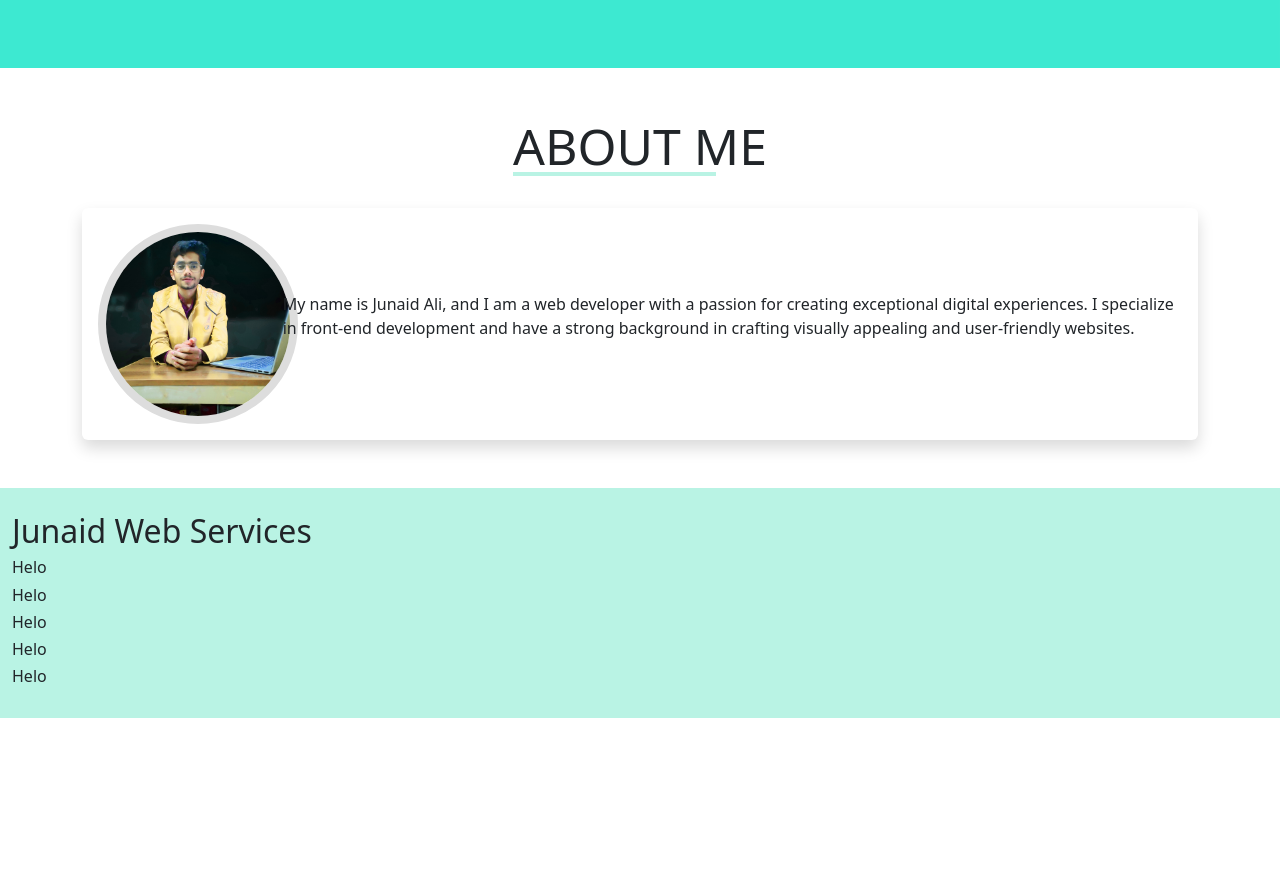
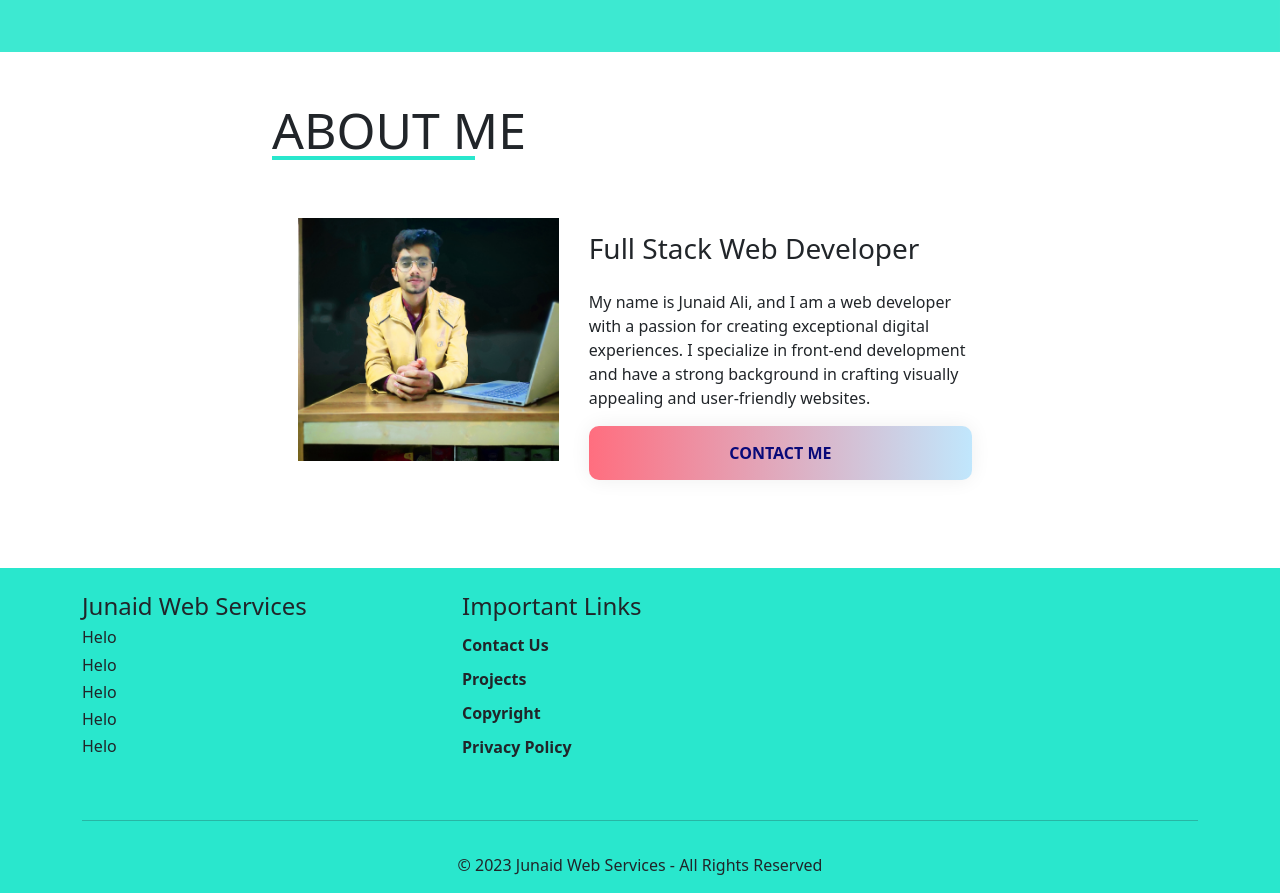
Before and after one commit to I-amCoder/i-amcoder.github.io, a React (Create React App) app: page / in a window 1280 px wide. Shown: the part 748-1641 px from the top of the page. Before the commit the page ends 1466 px from the top, so only its background shows below. Built offline with nearby package versions, Linux system fonts and the light colour scheme.

Commit message:
improved

```diff
--- a/src/App.css
+++ b/src/App.css
@@ -4,7 +4,7 @@
   --main-bg-color: ##f4f4f4;
   --main-light-color: ##f4f4f4;
   --main-dark-color: #152246;
-  --main-primary-color: #b9f3e4;
+  --main-primary-color: #29e7cd;
   --main-secondary-color: #a1a4b0;
   --main-tertiary-color: #9e8b6d;
 }
@@ -45,20 +45,7 @@ body {
 .right-content {
   margin-top: 100px;
 }
-@media (max-width: 768px) {
-  .header {
-    height: auto;
-    background-size: auto 200px;
-  }
-  .right-content {
-    /* text-align: center; */
-    padding: 0 30px;
-    margin-top: 50px;
-  }
-  .title {
-    font-size: 25px !important;
-  }
-}
+
 
 .header-btn {
   justify-self: flex-start;
@@ -74,15 +61,25 @@ body {
 .about-card {
   padding: 1rem;
   border: none;
+  display: flex;
+  flex-direction: row;
+  transition: 1s ease;
+  /* align-items: center; */
 }
 .about-subtitle{
   text-align: start !important;
 }
-.about-img {
-  width: 200px;
-  height: 200px;
-  border-radius: 50%;
-  border: 8px solid #ddd;
+.about-left-section{
+  padding: 10px;
+}
+.abuot-right-section{
+  padding: 20px ;
+}
+.about-left-section .about-img {
+  width: 100%;
+  height: auto;
+  /* border-radius: 50%;
+  border: 8px solid #ddd; */
   object-fit: cover;
 }
 .quote::before {
@@ -212,5 +209,32 @@ body {
 }
 
 /* Footer Css */
+.footer-list {
+  list-style: none;
+  padding: 0;
+}
+.footer-list li{
+  padding: 5px 0;
+  font-weight: bold;
+}
 
 /* End Footer Css */
+
+/* Update Media Quiries */
+@media (max-width: 768px) {
+  .header {
+    height: auto;
+    background-size: auto 200px;
+  }
+  .right-content {
+    /* text-align: center; */
+    padding: 0 30px;
+    margin-top: 50px;
+  }
+  .title {
+    font-size: 25px !important;
+  }
+  .about-card{
+    flex-direction: column ;
+  }
+}
--- a/src/components/About.jsx
+++ b/src/components/About.jsx
@@ -1,3 +1,4 @@
+/* eslint-disable jsx-a11y/anchor-has-content */
 import React from "react";
 import image from "../images/junaid.jpg";
 
@@ -5,23 +6,27 @@ const About = () => {
   return (
     <section id="about">
       <div className="container my-5">
-        <div className="row">
-          <div className="col-12 text-center ">
-            <h1 className="title underline">ABOUT ME</h1>
-            <div className="card about-card  mt-4 shadow d-flex">
-              <div className="row">
-                <div className="col-md-2">
-                  <img className="about-img" src={image} alt="Helo" />
-                </div>
-                <div className="col-md-10 d-flex align-items-center text-right flex-column justify-content-center">
-                  <p className="about-subtitle">
-                    My name is Junaid Ali, and I am a web developer with a
-                    passion for creating exceptional digital experiences. I
-                    specialize in front-end development and have a strong
-                    background in crafting visually appealing and user-friendly
-                    websites.
-                  </p>
-                </div>
+        <div className="row justify-content-center">
+          <div className="col-md-8">
+            <h1 className="title underline ">ABOUT ME</h1>
+            <div className="about-card  mt-4  d-flex">
+              <div className="about-left-section ">
+                <img className="about-img" src={image} alt="Helo" />
+              </div>
+              <div className="abuot-right-section d-flex flex-column py-4">
+                <h3 className="h3">Full Stack Web Developer</h3>
+                <p className="about-detail mt-3">
+                  My name is Junaid Ali, and I am a web developer with a passion
+                  for creating exceptional digital experiences. I specialize in
+                  front-end development and have a strong background in crafting
+                  visually appealing and user-friendly websites.
+                </p>
+                <a
+                  href={
+                    "https://wa.me/923041577941?text='I've contacted from website'"
+                  }
+                  className="btn btn-primary"
+                >Contact Me</a>
               </div>
             </div>
           </div>
--- a/src/components/Footer.jsx
+++ b/src/components/Footer.jsx
@@ -1,20 +1,35 @@
-import React from 'react'
+import React from "react";
 
 const Footer = () => {
   return (
-    <footer id='footer' className="container-fluid bg-primary">
+    <footer id="footer" className=" bg-primary">
+      <div className="container">
         <div className="row">
           <div className="py-4 col-md-6 col-xl-4">
-                <h2>Junaid Web Services</h2>
+            <h4>Junaid Web Services</h4>
             <h6>Helo</h6>
             <h6>Helo</h6>
             <h6>Helo</h6>
             <h6>Helo</h6>
             <h6>Helo</h6>
           </div>
+          <div className="py-4 col-md-6 col-xl-4">
+            <h4>Important Links</h4>
+            <ul className="footer-list">
+              <li>Contact Us</li>
+              <li>Projects</li>
+              <li>Copyright</li>
+              <li>Privacy Policy</li>
+            </ul>
+          </div>
+        </div>
+        <hr />
+        <div className="py-3 text-center">
+        © 2023 Junaid Web Services - All Rights Reserved
+        </div>
       </div>
     </footer>
-  )
-}
+  );
+};
 
-export default Footer
+export default Footer;
--- a/src/components/Navbar.jsx
+++ b/src/components/Navbar.jsx
@@ -16,22 +16,17 @@ const CustomNav = () => {
         <Navbar.Toggle aria-controls="custom-navbar-nav" />
         <Navbar.Collapse id="custom-navbar-nav">
           <Nav className="d-flex fw-bold justify-content-end w-100">
-            <Nav.Link>
             <Link className="nav-link" to={"/intro"}>
               Intro
             </Link>
-            </Nav.Link>
-            <Nav.Link>
+
             <Link className="nav-link" to={"/survey"}>
               Survey
             </Link>
-            </Nav.Link>
 
-            <Nav.Link>
-              <Link className="nav-link" to={"/#about"}>
+            <Link className="nav-link" to={"/"}>
               About
             </Link>
-            </Nav.Link>
           </Nav>
         </Navbar.Collapse>
       </Container>
--- a/src/theming/theme.scss
+++ b/src/theming/theme.scss
@@ -1,5 +1,5 @@
 $theme-colors: (
-  "primary": #b9f3e4,
+  "primary": #29e7cd,
   "secondary": #ea8fea,
   "danger": #ff0e0e,
   "info": #f6e6c2,
```
Lines whose indentation alone changed are shown as unchanged.
